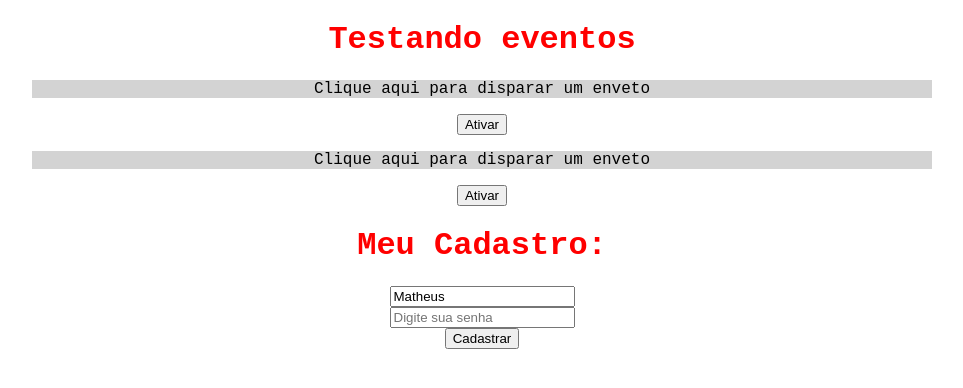
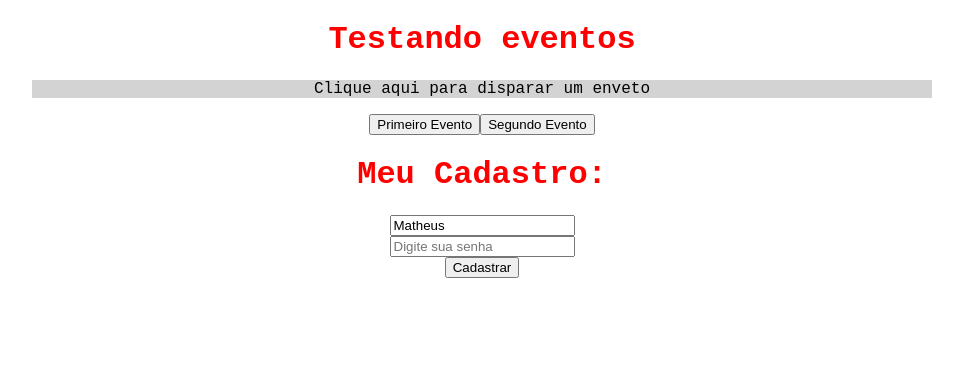
Before and after one commit to alejandrofonsecac/react, a React (Create React App) app in the folder meu-projeto/: page / in a window 1280 px wide. Shown: the top 388 px of the page, without its empty margins (158-1121 px from the left). Built offline with nearby package versions, Linux system fonts and the light colour scheme.

Commit message:
Passando eventos por props

```diff
--- a/meu-projeto/src/App.js
+++ b/meu-projeto/src/App.js
@@ -50,7 +50,6 @@ return (
   <div className='App'>
     <h1>Testando eventos</h1>
     <Event numero='1'/>
-    <Event numero='2'/>
     <Form/>
   </div>
 )
--- a/meu-projeto/src/components/Event.js
+++ b/meu-projeto/src/components/Event.js
@@ -1,14 +1,20 @@
-function Event({numero}){
+import Button from './eventos/Button'
 
-
+function Event(){
 
     function meuEvento(){
-        window.alert(`Olá, Fui ativado ${numero}`)
+        window.alert(`Ativando o primeiro evento!`)
     }
+
+    function segundoEvento(){
+        console.log('Segundo Evento')
+    }
+
     return(
         <div>
             <p>Clique aqui para disparar um enveto</p>
-            <button onClick={meuEvento}>Ativar</button>
+            <Button event={meuEvento} text='Primeiro Evento' />
+            <Button event={segundoEvento} text='Segundo Evento'/>
         </div>
     )
 }
--- /dev/null
+++ b/meu-projeto/src/components/eventos/Button.js
@@ -0,0 +1,6 @@
+function Button(props){
+    return <button onClick={props.event}>{props.text}</button>
+}
+
+
+export default Button
```
